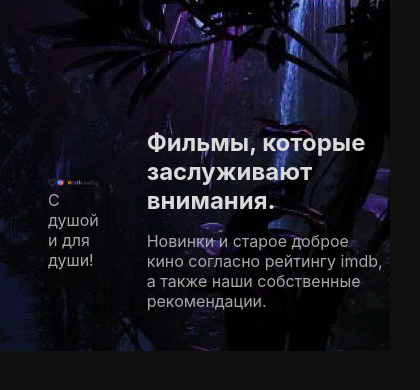
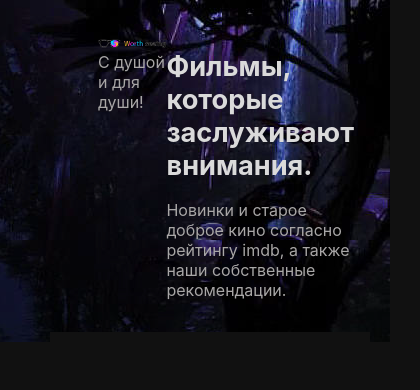
Before and after one commit to WebNadin/worth-seeing, a React app in the folder film-search-service/: page / in a window 390 px wide. Shown: the top 390 px of the page, 420 px wide, since content can reach past the window. Built offline with nearby package versions, Linux system fonts and the light colour scheme; no server answers.

Commit message:
header media was finished

```diff
--- a/film-search-service/src/scss/main.scss
+++ b/film-search-service/src/scss/main.scss
@@ -1,6 +1,7 @@
 @import 'parts/variables';
 @import 'parts/global';
 @import 'parts/nn-templates';
-@import 'parts/nn-templates-media';
+@import 'parts/nn-templates_media';
 @import 'parts/atomic';
 @import 'parts/style';
+@import 'parts/media';
--- a/film-search-service/src/scss/parts/_atomic.scss
+++ b/film-search-service/src/scss/parts/_atomic.scss
@@ -41,3 +41,9 @@
 ._w-100{
   width:100%;
 }
+._w-40{
+  width:35%;
+}
+._w-60{
+  width:60%;
+}
--- /dev/null
+++ b/film-search-service/src/scss/parts/_media.scss
@@ -0,0 +1,11 @@
+
+@media screen and (max-width:1200px) {
+  .App{
+    padding-top:5rem;
+  }
+}
+@media screen and (max-width:992px) {
+  .App{
+    padding-top:2rem;
+  }
+}
--- a/film-search-service/src/scss/parts/_nn-templates.scss
+++ b/film-search-service/src/scss/parts/_nn-templates.scss
@@ -2,6 +2,7 @@
   min-width:320px;
   margin:0 auto;
   max-width:1200px;
+  padding:0 60px;
   transition:all .25s ease-in-out;
 }
 .nn-col{
@@ -9,14 +10,6 @@
   &_1{
     flex-flow:column;
     align-items:center;
-  }
-  &_2{
-    justify-content:space-between;
-    &__item{
-      align-self:center;
-      padding-right: 3rem;
-      width:40%;
-    }
   }
   &_3{
     flex-flow:row wrap;
@@ -36,6 +29,18 @@
       /*flex-grow:1;*/
     }
 
+  }
+}
+.nn-logo-slogan{
+  display:flex;
+  flex-flow:row wrap;
+  justify-content:space-between;
+  &__item{
+    align-self:center;
+    width:60%;
+    &_left{
+      width:35%;
+    }
   }
 }
 .nn-card{
--- /dev/null
+++ b/film-search-service/src/scss/parts/_nn-templates_media.scss
@@ -0,0 +1,52 @@
+@media screen and (max-width:1260px) {
+  .slogan{
+    &__title{
+      font-size:1.1rem;
+    }
+  }
+}
+@media screen and (max-width:1200px) {
+  .nn-container{
+    padding:0 50px;
+  }
+}
+@media screen and (max-width:992px) {
+  .header{
+    padding:0;
+    margin-bottom:1rem;
+  }
+  .nn-logo-slogan{
+    justify-content:center;
+    &__item{
+      text-align:center;
+      width:100%;
+      &_left{
+        padding:1rem;
+        width:300px;
+      }
+    }
+  }
+}
+@media screen and (max-width:768px) {
+  .nn-logo-slogan{
+    &__item{
+      &_left{
+        padding:.5rem .5rem 1rem;
+        width:70%;
+      }
+    }
+  }
+  .slogan__title{
+    font-size:1.7rem;
+  }
+}
+@media screen and (max-width:550px) {
+  .nn-logo-slogan{
+    &__item{
+      &_left{
+        padding:.5rem .5rem 1rem;
+        width:100%;
+      }
+    }
+  }
+}
--- a/film-search-service/src/scss/parts/style.scss
+++ b/film-search-service/src/scss/parts/style.scss
@@ -1,4 +1,10 @@
 .header{
   padding-left: 3rem;
-  padding-bottom:1.5rem;
+  padding-right: 1rem;
 }
+
+.logo{
+  &__img{
+    /*padding:0 30px;*/
+  }
+}
```
Also changed, not shown: film-search-service/src/scss/parts/_nn-templates-media.scss (deleted).
